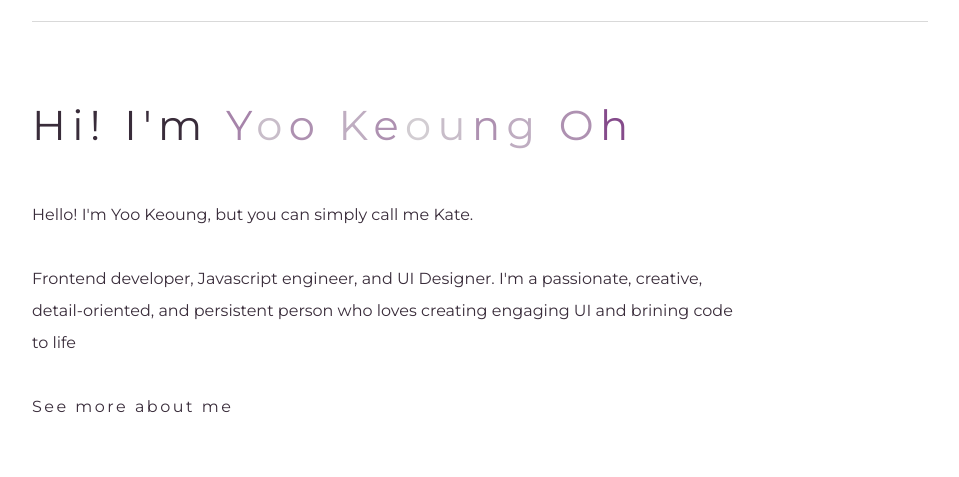
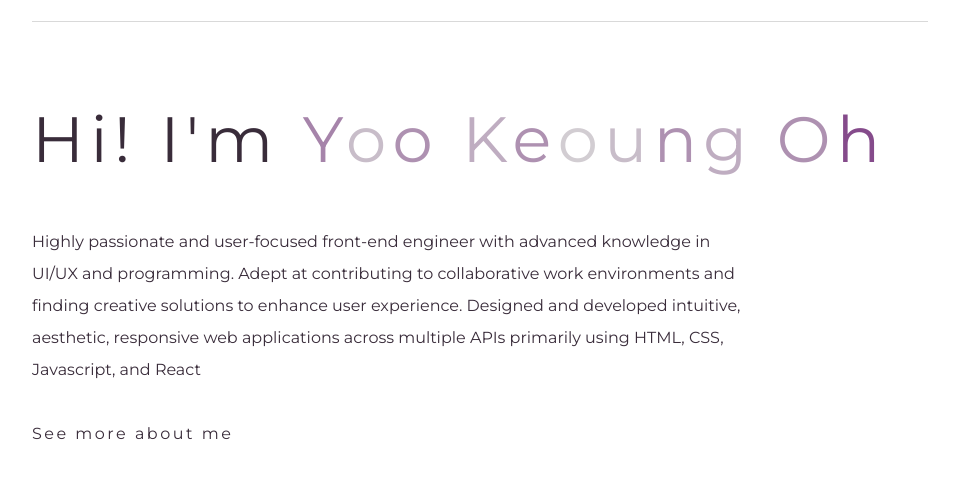
Before and after one commit to dhdbrud318/Protfolio, a plain HTML site: page index.html in a window 1280 px wide. Shown: the part 75-552 px from the top of the page, without its empty margins (160-1119 px from the left). Drawn offline with nearby package versions, Linux system fonts and the light colour scheme.

Commit message:
Update a proj

```diff
--- a/css/styles.css
+++ b/css/styles.css
@@ -27,7 +27,7 @@
 
   /* Font size */
   --fs-900: clamp(6rem, 15vw + 1rem, 11rem);
-  --fs-800: clamp(1.25rem, 2vw + 1rem, 4rem);
+  --fs-800: calc(1.5rem + 4vw);
   --fs-700: 2.5rem;
   --fs-600: 2rem;
   --fs-500: 1.75rem;
@@ -52,6 +52,7 @@
 @media (min-width: 45em) {
   :root {
     --fs-700: 3rem;
+    --fs-800: 4rem;
     --fs-600: 2.5rem;
     --fs-500: 1.75rem;
     --fs-400: 1rem;
--- a/index.html
+++ b/index.html
@@ -57,11 +57,13 @@
       </div>
 
       <div class="main__content flow">
-        <p>Hello! I'm Yoo Keoung, but you can simply call me Kate.</p>
         <p>
-          Frontend developer, Javascript engineer, and UI Designer. I'm a
-          passionate, creative, detail-oriented, and persistent person who loves
-          creating engaging UI and brining code to life
+          Highly passionate and user-focused front-end engineer with advanced
+          knowledge in UI/UX and programming. Adept at contributing to
+          collaborative work environments and finding creative solutions to
+          enhance user experience. Designed and developed intuitive, aesthetic,
+          responsive web applications across multiple APIs primarily using HTML,
+          CSS, Javascript, and React
         </p>
 
         <p><a href="./work.html" class="btn spacing-1">See more about me</a></p>
--- a/script.js
+++ b/script.js
@@ -34,8 +34,8 @@ const data = [
   new Project(
     "ant",
     "Kneron Auto Notify aligating (ANT)",
-    "React",
-    "MongoDB",
+    "React Native",
+    "Django",
     "Javascript"
   ),
   new Project("tic-tac-toe", "Tic Tac Toe", "HTML", "CSS", "Javascript"),
```
Also changed, not shown: about.html (+1 -1 lines), work.html (+4 -3 lines), 2 other files.
